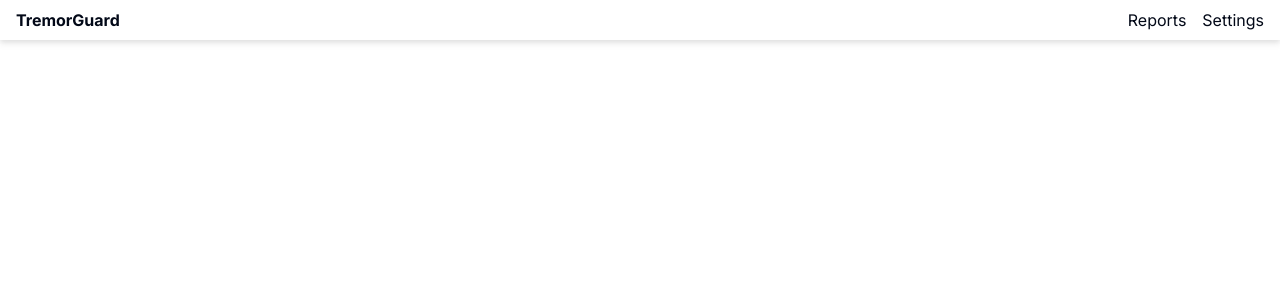
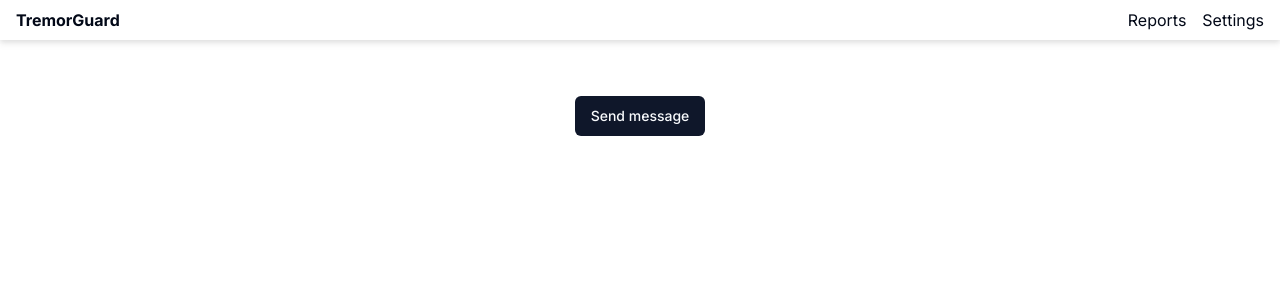
Before and after one commit to tankh99/cs3237, a Next.js app in the folder website/: page / in a window 1280 px wide. Shown: the top 300 px of the page. Built offline with nearby package versions, Linux system fonts and the light colour scheme.

Commit message:
website: integrate frontend and server

```diff
--- a/website/package.json
+++ b/website/package.json
@@ -9,6 +9,8 @@
     "lint": "next lint"
   },
   "dependencies": {
+    "@radix-ui/react-slot": "^1.0.2",
+    "azure-iothub": "^1.16.4",
     "class-variance-authority": "^0.7.0",
     "clsx": "^2.0.0",
     "lucide-react": "^0.287.0",
--- a/website/src/app/page.tsx
+++ b/website/src/app/page.tsx
@@ -1,9 +1,10 @@
+import Data from '@/components/Data'
 import Image from 'next/image'
 
 export default function Home() {
   return (
     <main className="flex min-h-screen flex-col items-center justify-between p-24">
-
+      <Data/>
     </main>
   )
 }
--- /dev/null
+++ b/website/src/components/Data.tsx
@@ -0,0 +1,23 @@
+'use client'
+
+import React, { useEffect } from 'react'
+import { Button } from './ui/button'
+
+export default function Data() {
+
+  const sendData = async () => {
+    try {
+      const res = await fetch(process.env.BACKEND_URL || 'http://localhost:4000')
+      const data = await res.json();
+      alert("Message successfully sent: " + data);
+    } catch (err: any) {
+      alert("Exception occurred " + err)
+    }
+
+  }
+  return (
+    <div>
+      <Button onClick={sendData}>Send message</Button>
+    </div>
+  )
+}
--- /dev/null
+++ b/website/src/components/ui/button.tsx
@@ -0,0 +1,56 @@
+import * as React from "react"
+import { Slot } from "@radix-ui/react-slot"
+import { cva, type VariantProps } from "class-variance-authority"
+
+import { cn } from "@/lib/utils"
+
+const buttonVariants = cva(
+  "inline-flex items-center justify-center rounded-md text-sm font-medium ring-offset-background transition-colors focus-visible:outline-none focus-visible:ring-2 focus-visible:ring-ring focus-visible:ring-offset-2 disabled:pointer-events-none disabled:opacity-50",
+  {
+    variants: {
+      variant: {
+        default: "bg-primary text-primary-foreground hover:bg-primary/90",
+        destructive:
+          "bg-destructive text-destructive-foreground hover:bg-destructive/90",
+        outline:
+          "border border-input bg-background hover:bg-accent hover:text-accent-foreground",
+        secondary:
+          "bg-secondary text-secondary-foreground hover:bg-secondary/80",
+        ghost: "hover:bg-accent hover:text-accent-foreground",
+        link: "text-primary underline-offset-4 hover:underline",
+      },
+      size: {
+        default: "h-10 px-4 py-2",
+        sm: "h-9 rounded-md px-3",
+        lg: "h-11 rounded-md px-8",
+        icon: "h-10 w-10",
+      },
+    },
+    defaultVariants: {
+      variant: "default",
+      size: "default",
+    },
+  }
+)
+
+export interface ButtonProps
+  extends React.ButtonHTMLAttributes<HTMLButtonElement>,
+    VariantProps<typeof buttonVariants> {
+  asChild?: boolean
+}
+
+const Button = React.forwardRef<HTMLButtonElement, ButtonProps>(
+  ({ className, variant, size, asChild = false, ...props }, ref) => {
+    const Comp = asChild ? Slot : "button"
+    return (
+      <Comp
+        className={cn(buttonVariants({ variant, size, className }))}
+        ref={ref}
+        {...props}
+      />
+    )
+  }
+)
+Button.displayName = "Button"
+
+export { Button, buttonVariants }
```
Also changed, not shown: 1 other file (tests, documents, lock files or other folders).
